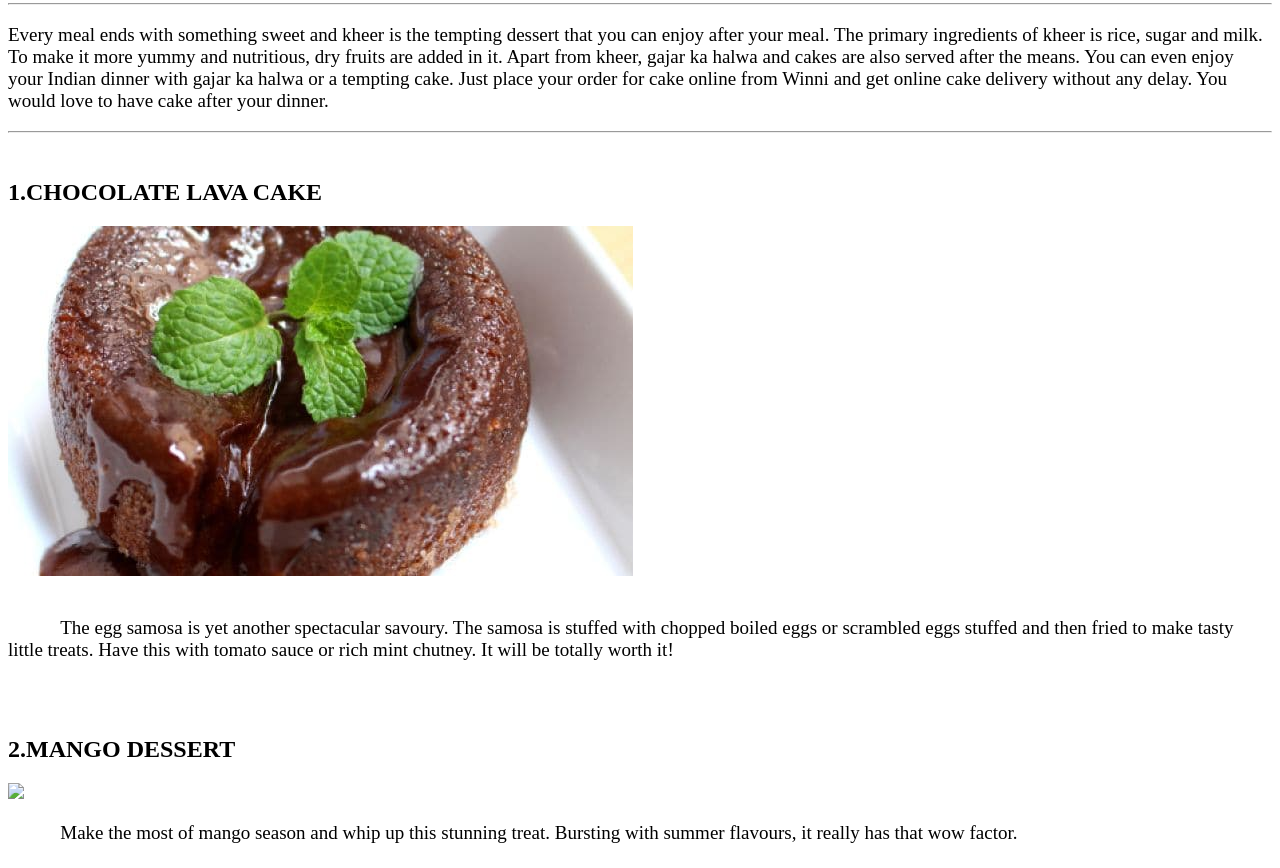
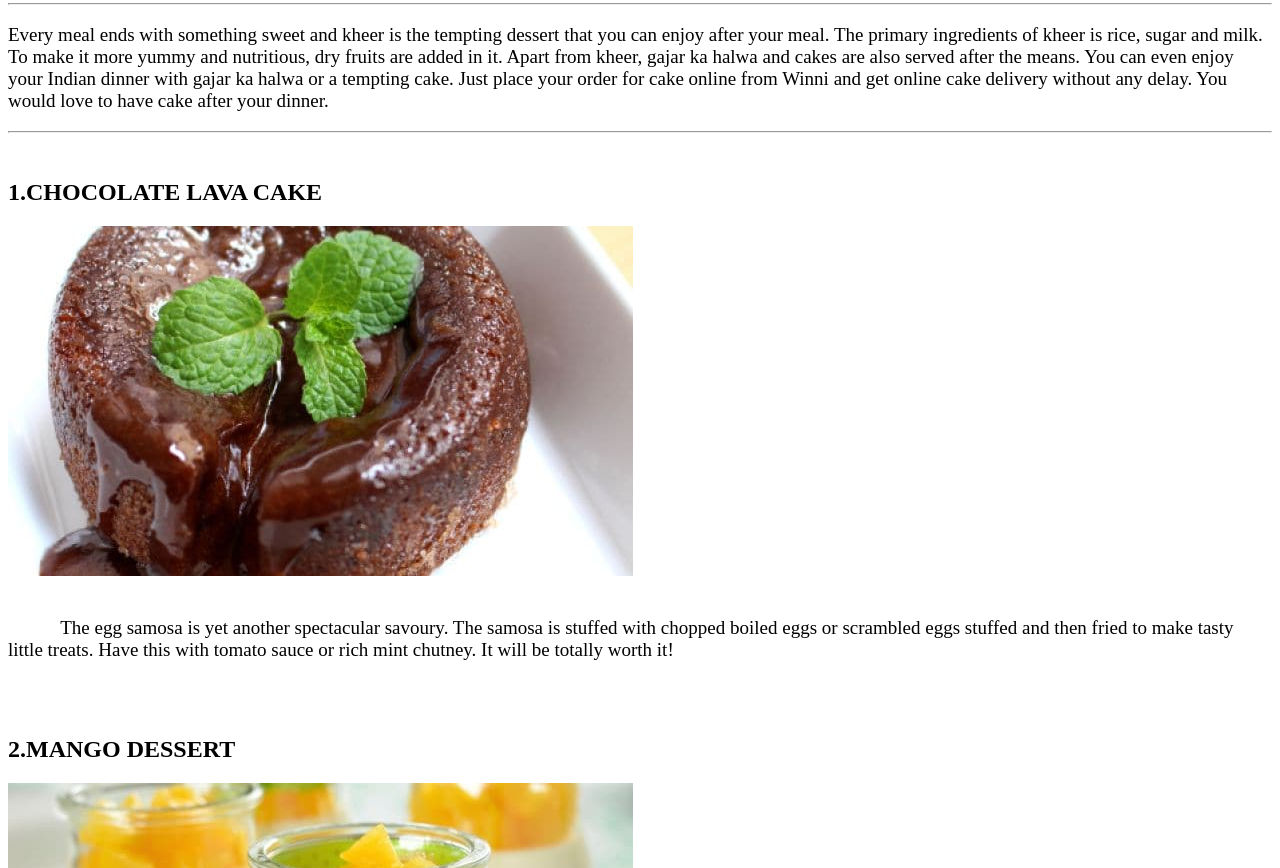
Before and after one commit to Harini-22/IP-ImageMapping, a plain HTML site: page dessert.html in a window 1280 px wide. Shown: the part 84-952 px from the top of the page. Drawn offline with Linux system fonts and the light colour scheme.

Commit message:
Update dessert.html

```diff
--- a/dessert.html
+++ b/dessert.html
@@ -20,7 +20,7 @@
      </p>
 <br><br>
 <h2>2.MANGO DESSERT</h2>
-<img src="img/mango-dessert.jpg >
+<img src="img/mango-dessert.jpg" >
 <br><br>
 <p style="font-size: 19px;">&nbsp;&nbsp;&nbsp;&nbsp;&nbsp;&nbsp;&nbsp;&nbsp;&nbsp;&nbsp;&nbsp;Make the most of mango season and whip
     up this stunning treat. Bursting with summer flavours, it really has that wow factor.
```
